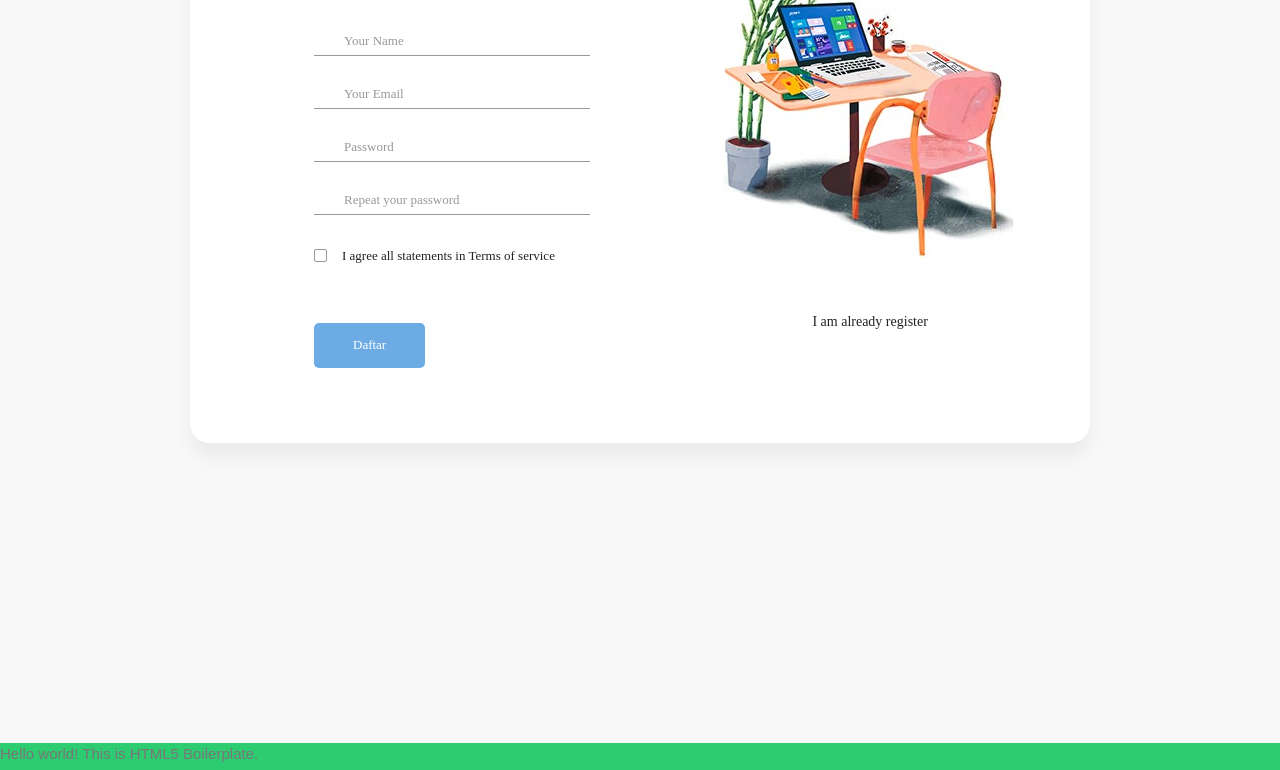
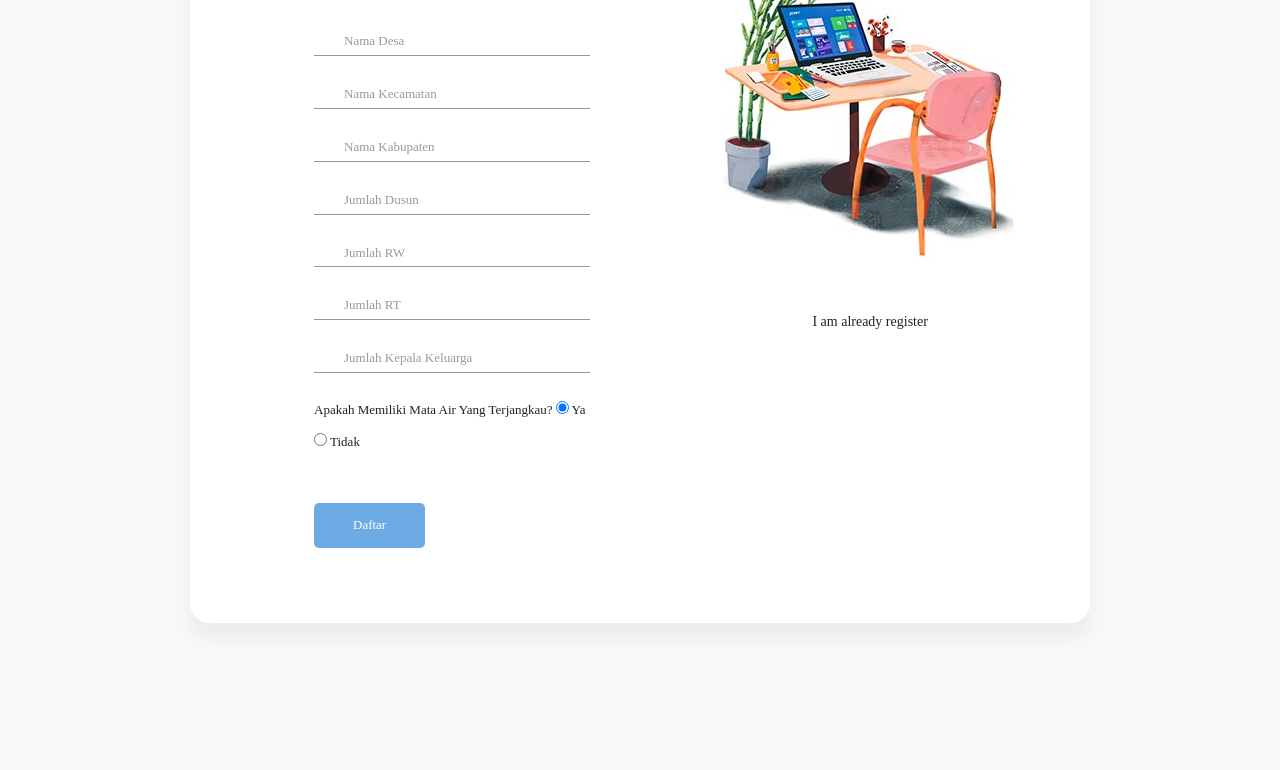
Before and after one commit to nsyawali12/waterline_web, a website built with Parcel: page register_village.html in a window 1280 px wide. Shown: the part 330-1100 px from the top of the page. Built offline with nearby package versions, Linux system fonts and the light colour scheme.

Commit message:
button fail

```diff
--- a/css/register.css
+++ b/css/register.css
@@ -276,6 +276,11 @@
     text-align: center;
 }
 
+.conf-air {
+    font-size: 13px;
+    color: #222;
+}
+
 .term-service {
     font-size: 13px;
     color: #222;
@@ -406,6 +411,11 @@
     width: auto;
 }
 
+.conf-air {
+    display: inline-block;
+    width: auto;
+}
+
 label {
     position: absolute;
     left: 0;
--- a/register_village.html
+++ b/register_village.html
@@ -89,36 +89,86 @@
             <div class="container">
                 <div class="regist-content">
                     <div class="regist-form">
-                        <h2 class="form-title"> Daftar </h2>
+                        <h2 class="form-title"> Daftar Data Desa </h2>
                         <form method="POST" class="register-form" id="register-form">
                             <!-- kalau berhasil nanti ubah ajah bagian ini -->
 
                             <div class="form-group">
                                 <!-- masukkin icon dari bootstrap atau dari template -->
-                                <label for="name"><i></i></label>
-                                <input type="text" name="name" id="name" placeholder="Your Name">
+                                <label for="desa"><i></i></label>
+                                <input type="text" name="name" id="nama-desa" placeholder="Nama Desa">
+                            </div>
+
+                            <!-- Data Form Regist yang sebelumnya buat referensi -->
+
+                            <!-- <div class="form-group"> -->
+                            <!-- masukkin icon dari bootstrap atau dari template -->
+                            <!-- <label for="email"><i></i></label> -->
+                            <!-- <input type="email" name="email" id="email" placeholder="Your Email"> -->
+                            <!-- </div> -->
+
+                            <!-- <div class="form-group"> -->
+                            <!-- <label for="pass"><i></i></label> -->
+                            <!-- <input type="password" name="pass" id="pass" placeholder="Password" /> -->
+                            <!-- </div> -->
+
+                            <!-- <div class="form-group"> -->
+                            <!-- <label for="re-pass"> <i></i> </label> -->
+                            <!-- <input type="password" name="re_pass" id="re_pass" placeholder="Repeat your password"> -->
+                            <!-- </div> -->
+
+                            <!-- <div class="form-group">
+                                <input type="checkbox" name="agree-term" id="agree-term" class="agree-term" />
+                                <label for="agree-term" class="label-agree-term"><span><span></span></span>I agree all statements in  <a href="#" class="term-service">Terms of service</a></label>
+                            </div> -->
+
+                            <!-- form regist line -->
+
+                            <div class="form-group">
+                                <!-- masukkin icon dari bootstrap atau dari template -->
+                                <label for="camat"><i></i></label>
+                                <input type="text" name="name" id="nama-camat" placeholder="Nama Kecamatan">
                             </div>
 
                             <div class="form-group">
                                 <!-- masukkin icon dari bootstrap atau dari template -->
-                                <label for="email"><i></i></label>
-                                <input type="email" name="email" id="email" placeholder="Your Email">
+                                <label for="kab"><i></i></label>
+                                <input type="text" name="name" id="nama-kab" placeholder="Nama Kabupaten">
                             </div>
 
                             <div class="form-group">
-                                <label for="pass"><i></i></label>
-                                <input type="password" name="pass" id="pass" placeholder="Password" />
+                                <!-- masukkin icon dari bootstrap atau dari template -->
+                                <label for="dusun"><i></i></label>
+                                <input type="number" name="number" id="jum-dusun" placeholder="Jumlah Dusun">
                             </div>
 
                             <div class="form-group">
-                                <label for="re-pass"> <i></i> </label>
-                                <input type="password" name="re_pass" id="re_pass" placeholder="Repeat your password">
+                                <!-- masukkin icon dari bootstrap atau dari template -->
+                                <label for="rw"><i></i></label>
+                                <input type="number" name="number" id="jum-rw" placeholder="Jumlah RW">
                             </div>
 
                             <div class="form-group">
-                                <input type="checkbox" name="agree-term" id="agree-term" class="agree-term" />
-                                <label for="agree-term" class="label-agree-term"><span><span></span></span>I agree all statements in  <a href="#" class="term-service">Terms of service</a></label>
+                                <!-- masukkin icon dari bootstrap atau dari template -->
+                                <label for="rt"><i></i></label>
+                                <input type="number" name="number" id="jum-rt" placeholder="Jumlah RT">
                             </div>
+
+                            <div class="form-group">
+                                <!-- masukkin icon dari bootstrap atau dari template -->
+                                <label for="kk"><i></i></label>
+                                <input type="number" name="number" id="jum-kk" placeholder="Jumlah Kepala Keluarga">
+                            </div>
+
+                            <!-- Sementara -->
+
+                            <div class="form-group">
+                                <!-- <input type="checkbox" name="agree-term" id="agree-term" class="agree-term" /> -->
+                                <label for="agree-term" class="label-agree-term"><span><span></span></span> Apakah Memiliki Mata Air Yang Terjangkau? <a href="#" class="term-service"></a></label>
+                                <input type="radio" name="yes" value="yes" id="conf-mata-air" class="conf-air" checked> Ya
+                                <input type="radio" name="no" value="no" id="conf-mata-air" class="conf-air"> Tidak
+                            </div>
+
 
                             <div class="form-group form-button">
                                 <input type="submit" name="regist" id="regist" class="form-regist" value="Daftar" />
```
